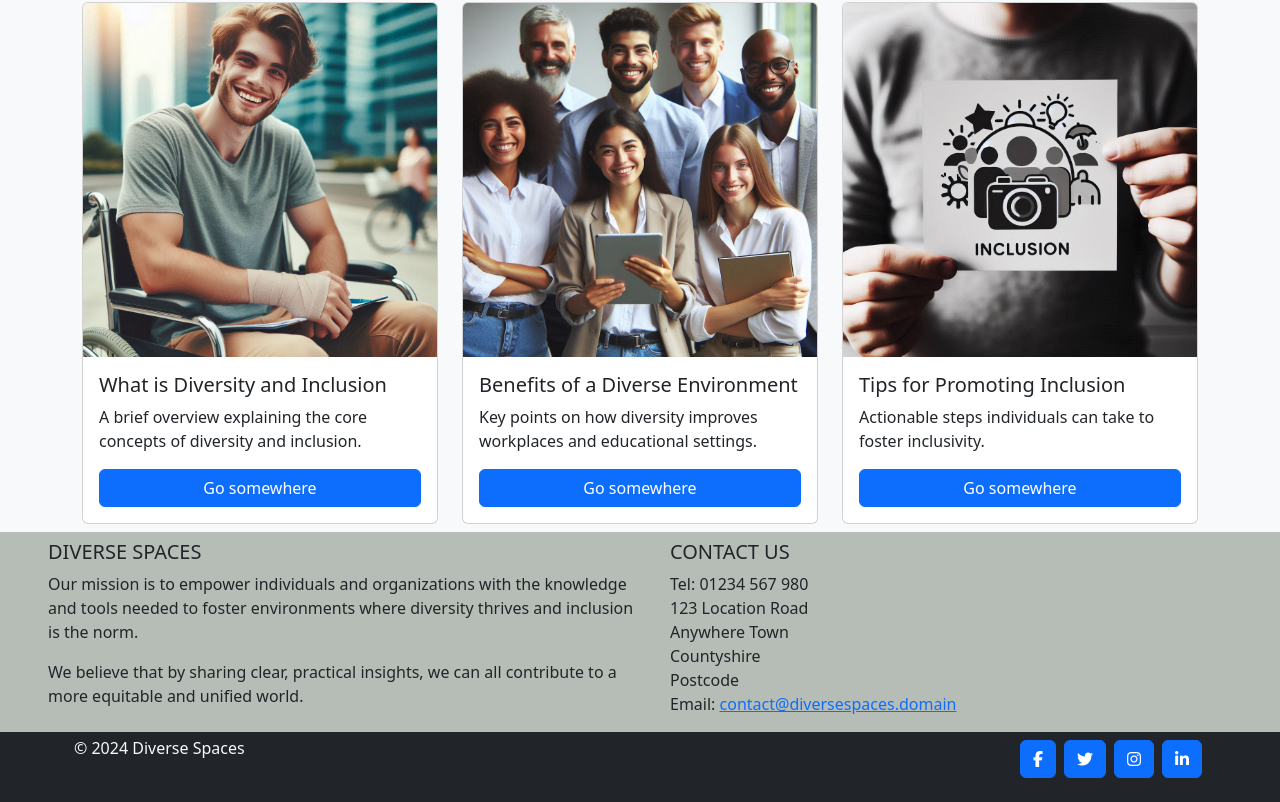
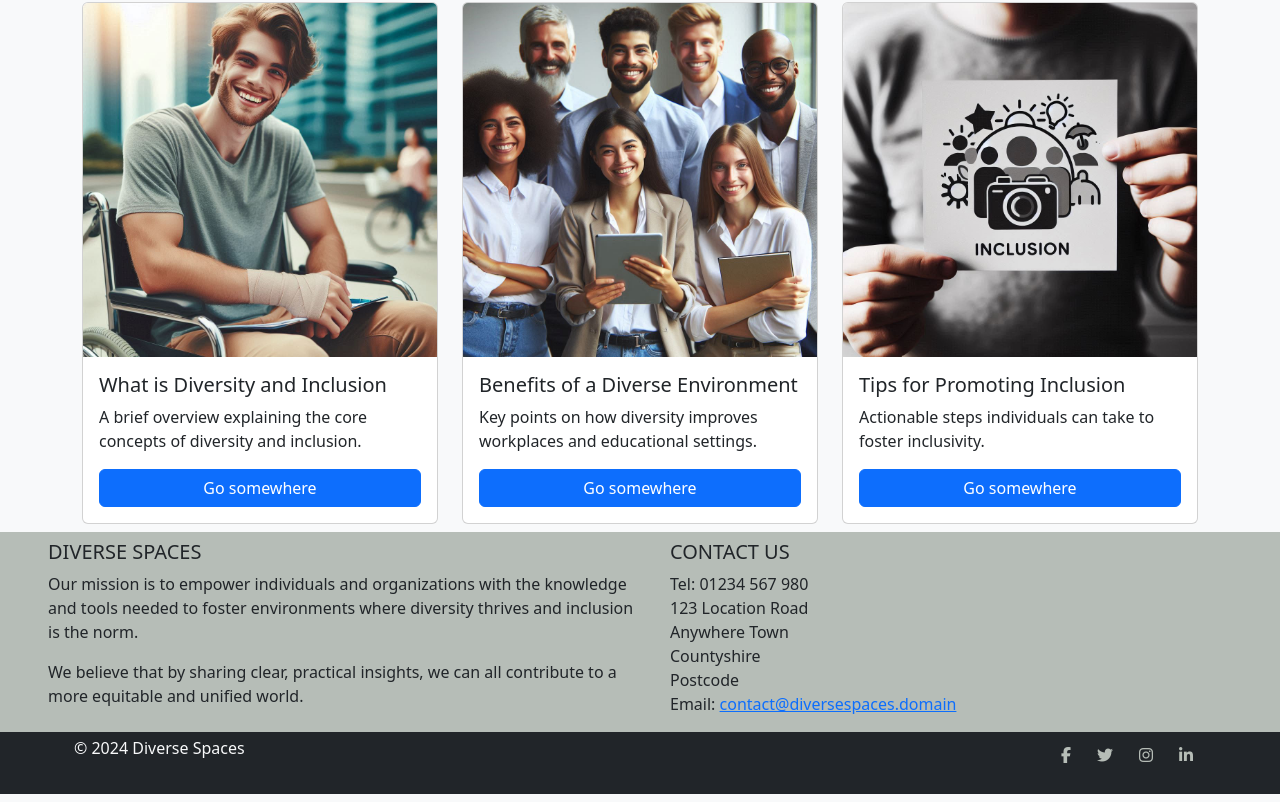
Before and after one commit to csmatthew/diverse-spaces, a plain HTML site: page index.html in a window 1280 px wide. Shown: the part 678-1480 px from the top of the page. Drawn offline with nearby package versions, Linux system fonts and the light colour scheme.

Commit message:
styling footer and social icons

```diff
--- a/assets/css/style.css
+++ b/assets/css/style.css
@@ -28,10 +28,10 @@ ol {
 .navbar-brand {
     font-family: "Oswald", sans-serif;
     font-weight: 700;
-    font-style: oblique;
 }
 
 .navbar-brand:hover {
+    transform: scale(1.3);
     color: #934F3Fff;
 }
 
@@ -63,7 +63,6 @@ ol {
 
 .fa-solid {
     transition: transform 0.3s ease-in-out;
-    color:
 }
 
 .fa-solid:hover {
@@ -71,6 +70,16 @@ ol {
     color: #934F3Fff;
 }
 
+.btn-social i{
+    color: #B6BDB7ff;
+    transition: transform 0.3s ease-in-out;
+}
+
+.btn-social i:hover{
+    transform: scale(1.3);
+    color: #FFFFFFFF;
+}
+
 #contact-section {
     background-color: #B6BDB7ff;
 }
--- a/index.html
+++ b/index.html
@@ -27,7 +27,7 @@
     <!-- Navbar -->
     <nav class="navbar sticky-top navbar-expand-lg navbar-light bg-light">
       <div class="container-fluid">
-        <a class="navbar-brand" href="#"> Diverse Spaces </a>
+        <a class="navbar-brand ms-5" href="#"> Diverse Spaces </a>
         <button
           class="navbar-toggler"
           type="button"
@@ -190,7 +190,7 @@
     <footer class="bg-dark text-center text-light text-lg-start">
       <div class="container p-1">
         <div class="row">
-          <div class="col-lg-6 col-md-12 mb-4 mb-md-0">
+          <div class="col-lg-6 col-md-12 mb-md-0">
             <p>© 2024 Diverse Spaces</p>
           </div>
           <div class="col-lg-6 col-md-12 mb-4 mb-md-0">
@@ -198,31 +198,31 @@
               <li>
                 <a
                   href="https://www.facebook.com"
-                  class="btn btn-primary btn-floating m-1"
+                  class="btn btn-social"
                   role="button"
-                  ><i class="fab fa-facebook-f"></i
+                  ><i class="btn-social fab fa-facebook-f"></i
                 ></a>
               </li>
               <li>
                 <a
                   href="https://www.twitter.com"
-                  class="btn btn-primary btn-floating m-1"
+                  class="btn btn-social"
                   role="button"
-                  ><i class="fab fa-twitter"></i
+                  ><i class="btn-social fab fa-twitter"></i
                 ></a>
               </li>
               <li>
                 <a
                   href="https://www.instagram.com"
-                  class="btn btn-primary btn-floating m-1"
+                  class="btn btn-social"
                   role="button"
-                  ><i class="fab fa-instagram"></i
+                  ><i class="btn-social fab fa-instagram"></i
                 ></a>
               </li>
               <li>
                 <a
                   href="https://www.linkedin.com"
-                  class="btn btn-primary btn-floating m-1"
+                  class="btn btn-social"
                   role="button"
                 >
                   <i class="fab fa-linkedin-in"></i>
```
